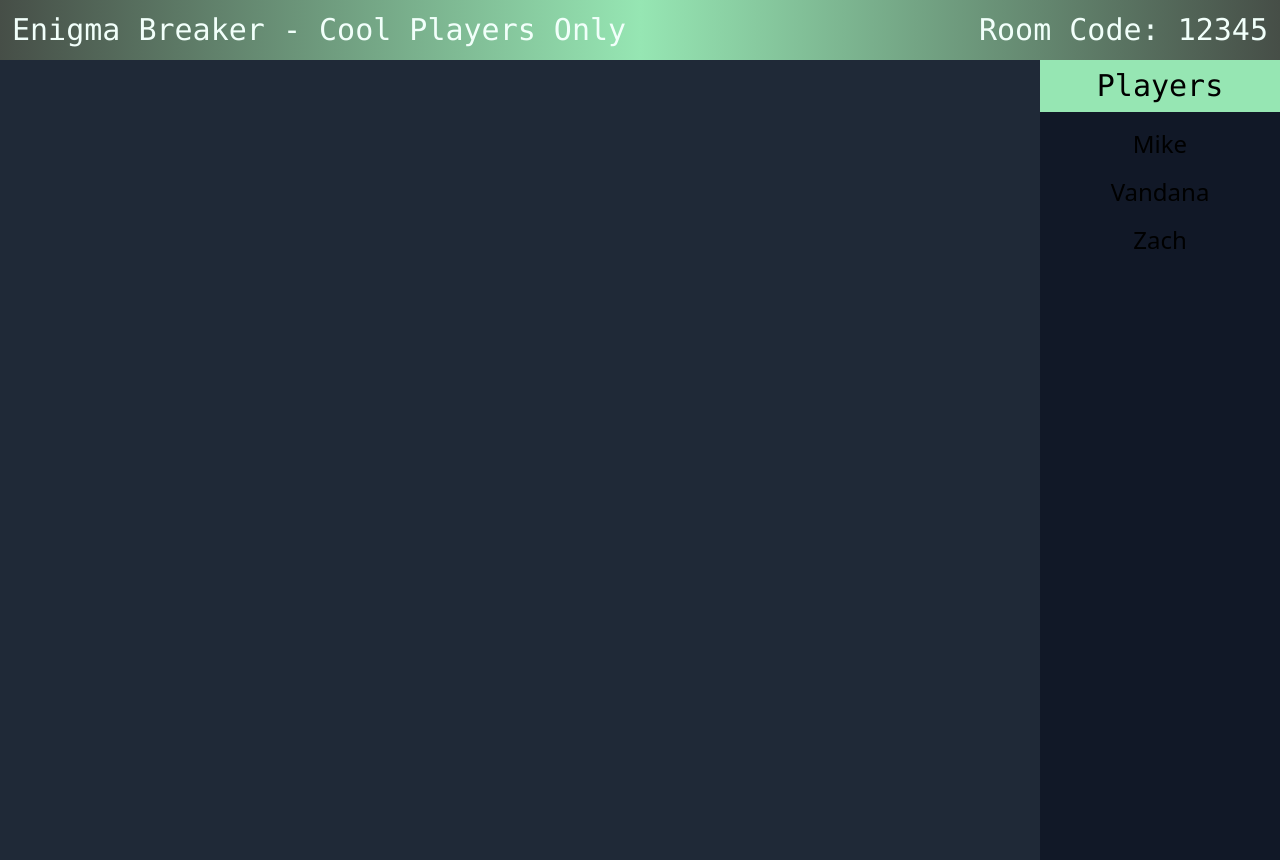
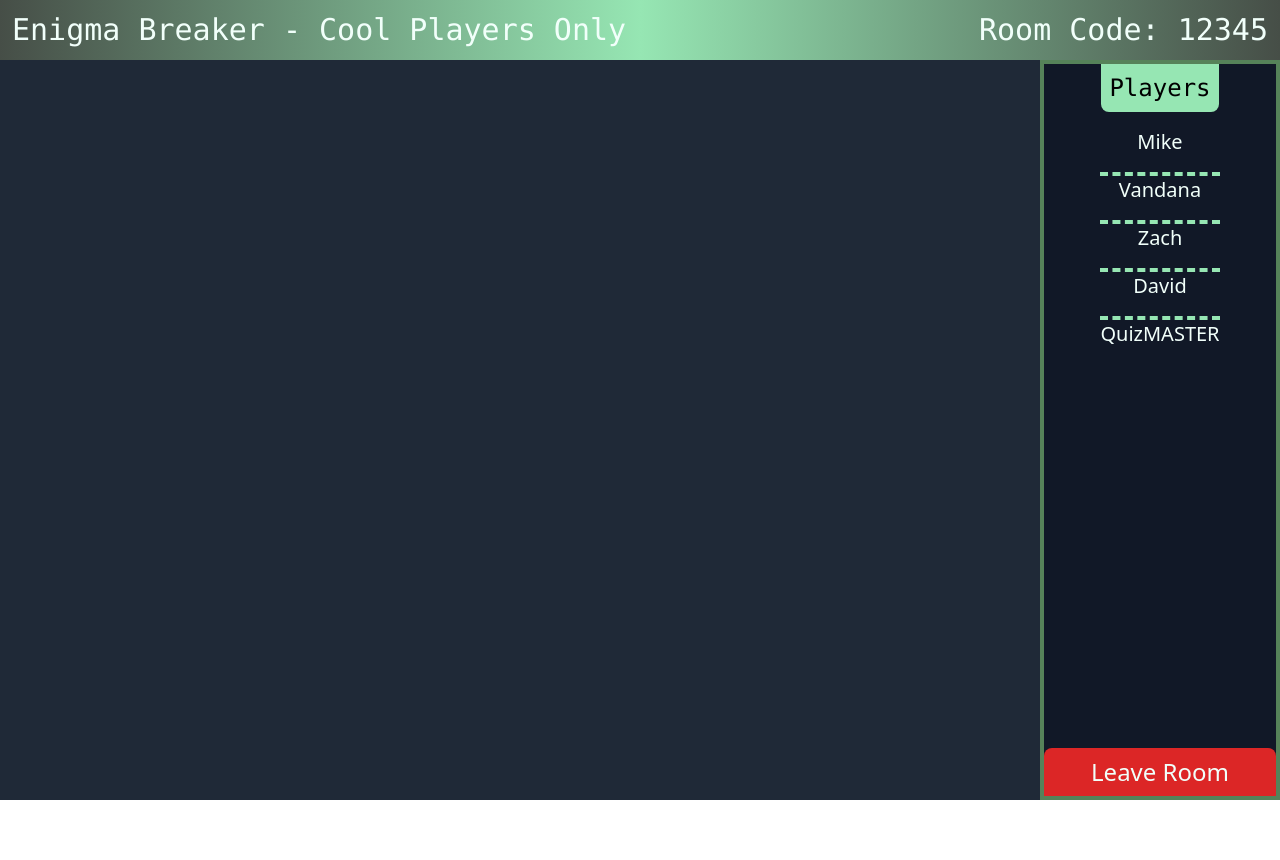
Before and after one commit to PlaThyme/PlaThyme, a React (Create React App) app in the folder client/: page / in a window 1280 px wide. After the commit the page ends 800 px from the top, so only its background shows below. Built offline with nearby package versions, Linux system fonts and the light colour scheme.

Commit message:
Added Gameroom page.

```diff
--- a/client/src/App.js
+++ b/client/src/App.js
@@ -7,7 +7,7 @@ const gameInfo = {
   roomName: "Cool Players Only",
   roomCode: "12345"
 }
-const playerInfo = ["Mike", "Vandana", "Zach"]
+const playerInfo = ["Mike", "Vandana", "Zach", "David", "QuizMASTER"]
 
 function App() {
   return (
--- a/client/src/components/GameRoom.js
+++ b/client/src/components/GameRoom.js
@@ -2,16 +2,16 @@ import PlayerList from "./PlayerList"
 
 const GameRoom = ({gameInfo, playerInfo}) => {
     return (
-        <div>
+        <div className="flex flex-col h-screen w-full">
             <nav className="flex bg-gradient-to-r from-thyme-darkest via-thyme to-thyme-darkest p-3 justify-between">
                 <h1 className="font-mono inline text-thyme-lightest text-3xl">{gameInfo.name} - {gameInfo.roomName}</h1>
                 <h1 className="font-mono inline text-thyme-lightest text-3xl">Room Code: {gameInfo.roomCode}</h1>
             </nav>
-            <div className="flex inline">
-                <div className="bg-gray-800 flex-grow h-screen">
+            <div className="flex inline h-full">
+                <div className="bg-gray-800 flex-grow">
                     {/* Game goes here */}
                 </div>
-                <div className="w-60 bg-gray-900">
+                <div className="relative w-60 bg-gray-900 border-solid border-4 border-thyme-dark">
                     <PlayerList players={playerInfo} />
                 </div>
             </div>
--- a/client/src/components/Player.js
+++ /dev/null
@@ -1,8 +0,0 @@
-const Player = ({name}) => {
-    return (
-        <h1 className="text-2xl text-center m-4 bg-gray-900">
-            {name}
-        </h1>
-    )
-}
-export default Player
--- a/client/src/components/PlayerList.js
+++ b/client/src/components/PlayerList.js
@@ -1,14 +1,15 @@
-import Player from "./Player"
-
 const PlayerList = ({players}) => {
     return (
-        <div>
-            <h1 className="font-mono bg-thyme flex-grow text-center p-2 text-3xl">Players</h1>
-            <div className="bg-gray-900">
+        <div className="grid justify-items-center">
+            <button className="font-mono bg-thyme flex-grow p-2 text-2xl hover:bg-thyme-light rounded-b-lg">Players</button>
+            <div className="bg-gray-900 divide-y-4 divide-thyme divide-dashed">
                 {players.map((player) => (
-                    <Player name={player}/>
+                    <h1 className="text-xl text-center align-middle m-4 bg-gray-900 text-thyme-lightest">
+                    {player}
+                </h1>
                 ))}
             </div>
+            <button className="text-thyme-lightest p-2 w-full text-2xl rounded-t-lg bg-red-600 hover:bg-red-800 absolute bottom-0 right-0">Leave Room</button>
         </div>
     )
 }
```
